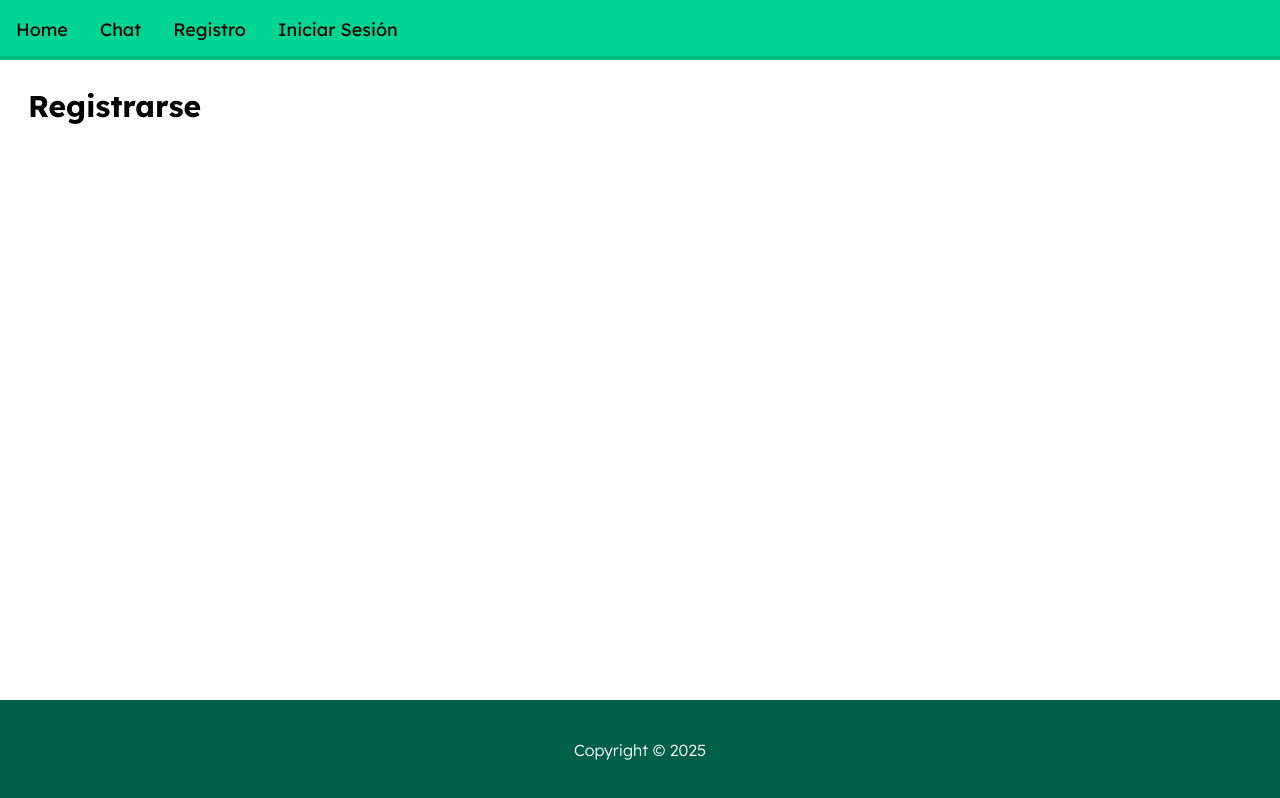
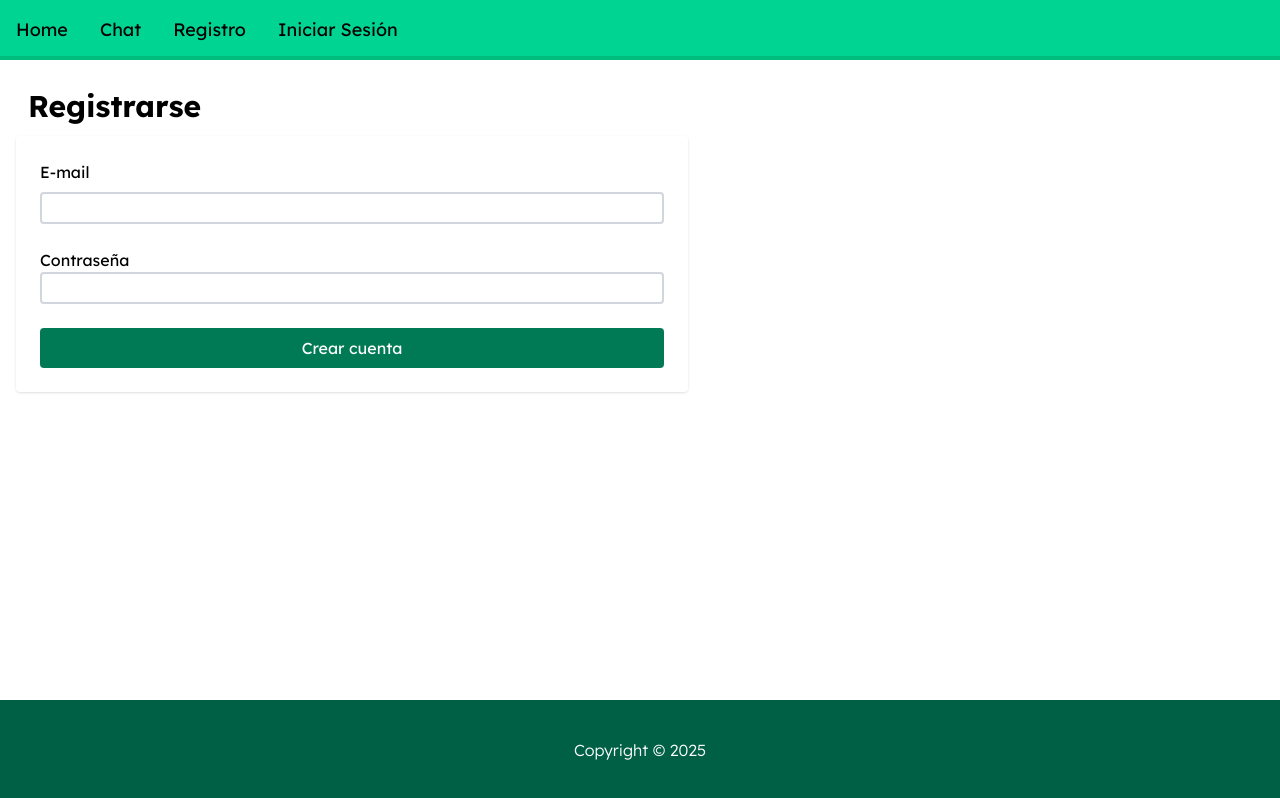
Before and after one commit to martingf03/parcial1-clientesWeb, a Vue app: page /registro in a window 1280 px wide. Built offline with nearby package versions, Linux system fonts and the light colour scheme.

Commit message:
14/5 - 13:47, se agregó primera parte de lógica de auth

```diff
--- /dev/null
+++ b/src/components/auth/RegisterSection.vue
@@ -0,0 +1,43 @@
+<script>
+export default {
+    name: "Register",
+    data() {
+        return {
+            user: {
+                email: "",
+                password: ""
+            }
+        }
+    },
+
+    methods: {
+        async handleSubmit() {
+
+        }
+    }
+
+}
+</script>
+
+<template>
+    <div class="w-2xl p-6 shadow rounded">
+        <form action="#" @submit.prevent="handleSubmit">
+            <div class="mb-4 flex flex-col">
+                <label for="email" class="mb-2">E-mail</label>
+                <input type="email" name="email" id="email" class="mb-2 border-gray-300 border-2 rounded h-8"
+                    v-model="user.email">
+            </div>
+
+            <div class="mb-4 flex flex-col">
+                <label for="password">Contraseña</label>
+                <input type="password" name="password" id="password" class="mb-2 border-gray-300 border-2 rounded h-8"
+                    v-model="user.password">
+            </div>
+            <button type="submit"
+                class="transition py-2 px-4 rounded bg-emerald-700 hover:bg-emerald-500 focus:bg-emerald-500 text-white w-full">
+                Crear cuenta
+            </button>
+        </form>
+    </div>
+
+</template>
--- a/src/pages/Register.vue
+++ b/src/pages/Register.vue
@@ -1,11 +1,13 @@
 <script>
+import RegisterSection from '../components/auth/RegisterSection.vue';
 import MainH1 from '../components/MainH1.vue';
 export default {
     name: "Register",
-    components: {MainH1},
+    components: {MainH1, RegisterSection},
 }
 </script>
 
 <template>
     <MainH1>Registrarse</MainH1>
+    <RegisterSection />
 </template>
```
